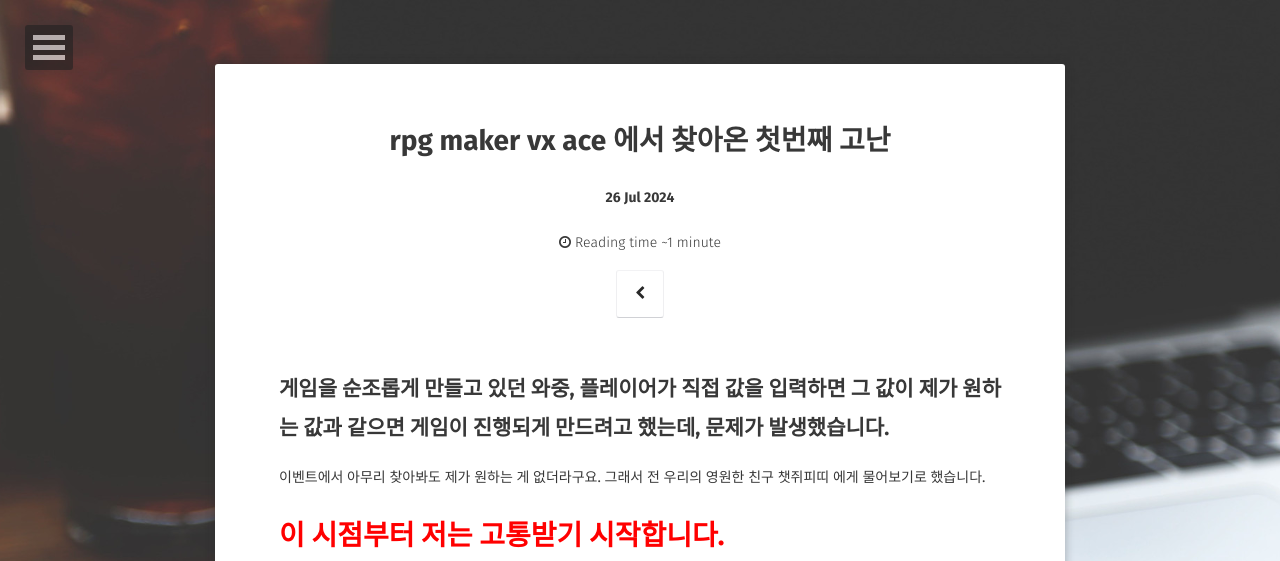
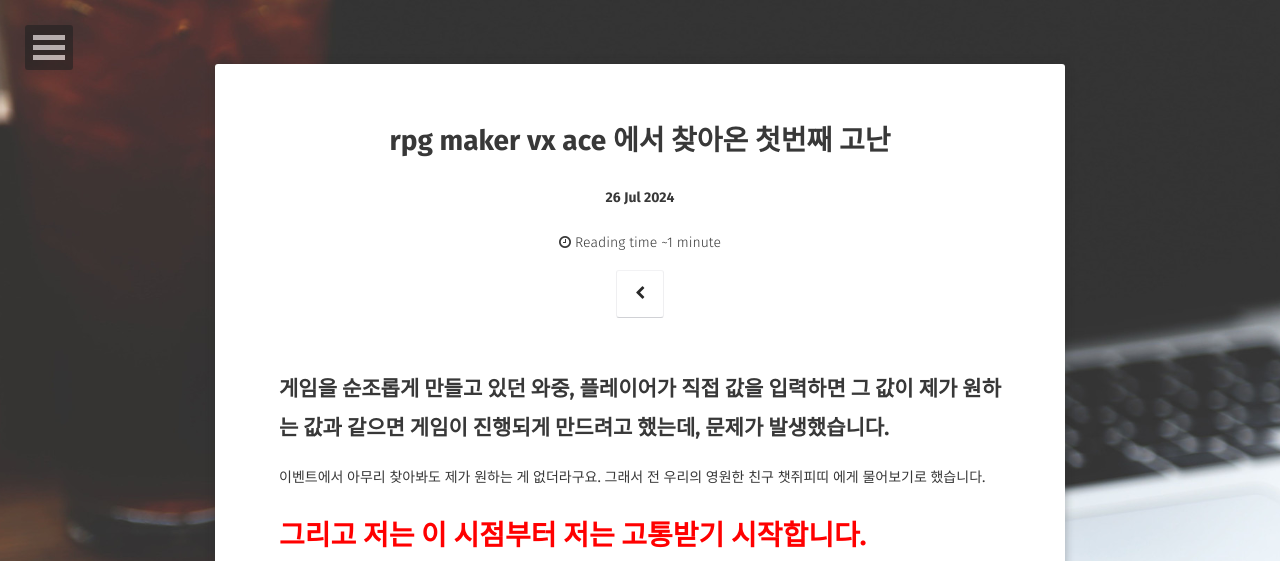
Before and after one commit to SilverTiger152/silvertiger152.github.com, a Jekyll site: the page built from _posts/2025-02-18-RMVA-textbox.md, in a window 1280 px wide, cut to the strip 0-561 px from the top of the page. Built offline with Jekyll 4.4.1, drawn with Linux system fonts in a browser that asks for light colours; some web fonts are replaced; comment, search, counter and statistics services are not loaded.

Commit message:
Update 2025-02-18-RMVA-textbox.md

```diff
--- a/_posts/2025-02-18-RMVA-textbox.md
+++ b/_posts/2025-02-18-RMVA-textbox.md
@@ -9,5 +9,5 @@ comments: true
 
 ## 게임을 순조롭게 만들고 있던 와중, 플레이어가 직접 값을 입력하면 그 값이 제가 원하는 값과 같으면 게임이 진행되게 만드려고 했는데, 문제가 발생했습니다.
 이벤트에서 아무리 찾아봐도 제가 원하는 게 없더라구요. 그래서 전 우리의 영원한 친구 챗쥐피띠 에게 물어보기로 했습니다.<br>
-# <span style="color: #FF0000">이 시점부터 저는 고통받기 시작합니다.</span>
+# <span style="color: #FF0000">그리고 저는 이 시점부터 저는 고통받기 시작합니다.</span>
 <img src="https://github.com/SilverTiger152/silvertiger152.github.com/tree/main/assets/img/gpt/gpt1.PNG">
```
